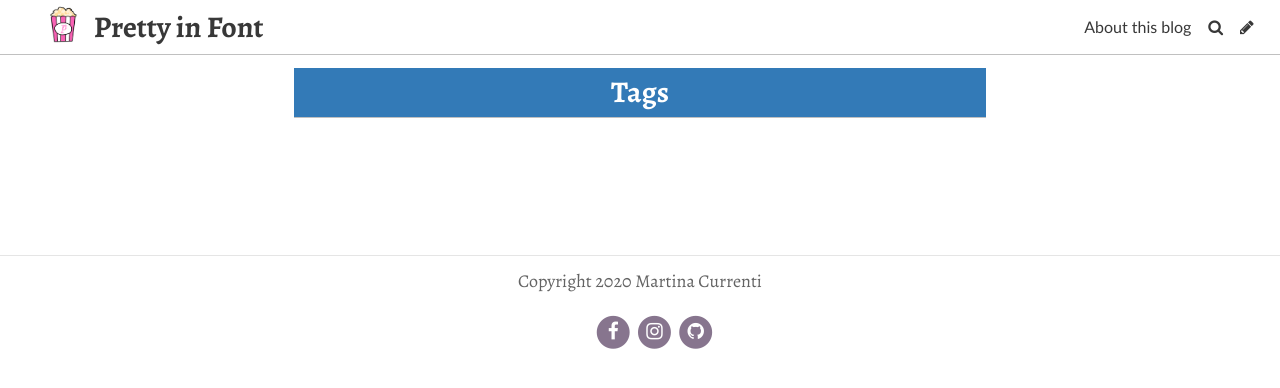
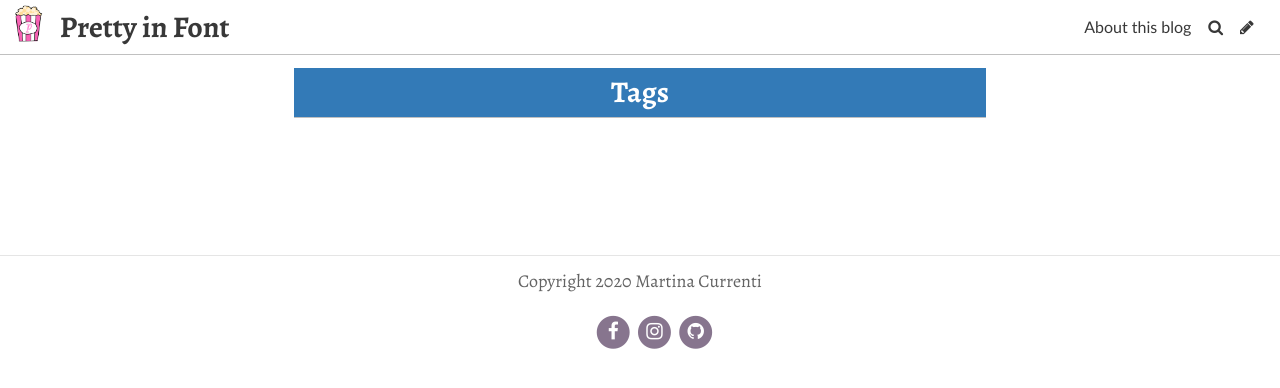
Before and after one commit to martinacurrenti/prettyinfont, a Jekyll site: the page built from pages/tags.md, in a window 1280 px wide. Shown: the top 388 px of the page. Built offline with Jekyll 4.4.1, drawn with Linux system fonts in a browser that asks for light colours; some web fonts are replaced.

Commit message:
Update Settings “general”

```diff
--- a/_data/settings.yml
+++ b/_data/settings.yml
@@ -4,7 +4,7 @@ header_text: ""
 footer_text: Copyright 2020 Martina Currenti
 header_feature_image: ../uploads/looksgood.png
 bannerheight: 10vmax
-logo: ../uploads/vovrvovr.png
+logo: ../uploads/machebeldisegno.png
 favicon: ../uploads/3.png
 gridlayout: false
 fixednavbar: true
```
